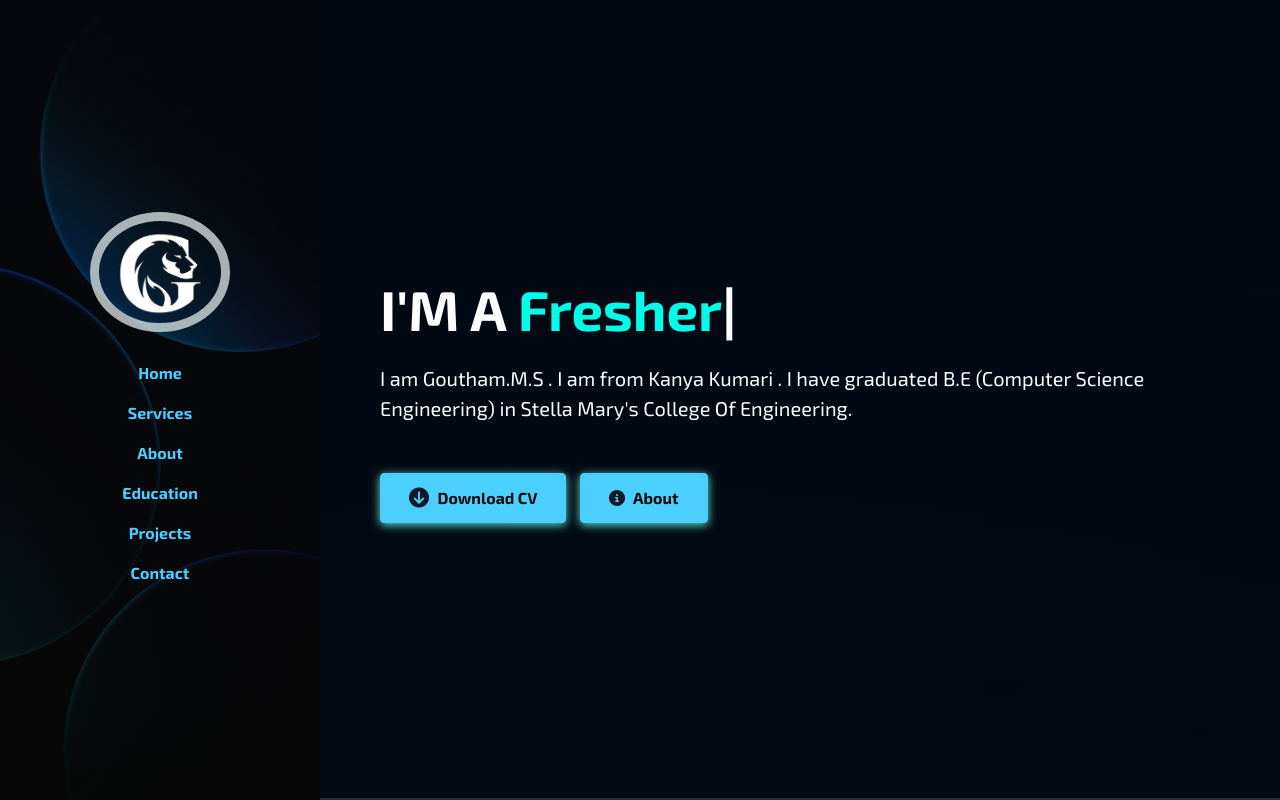
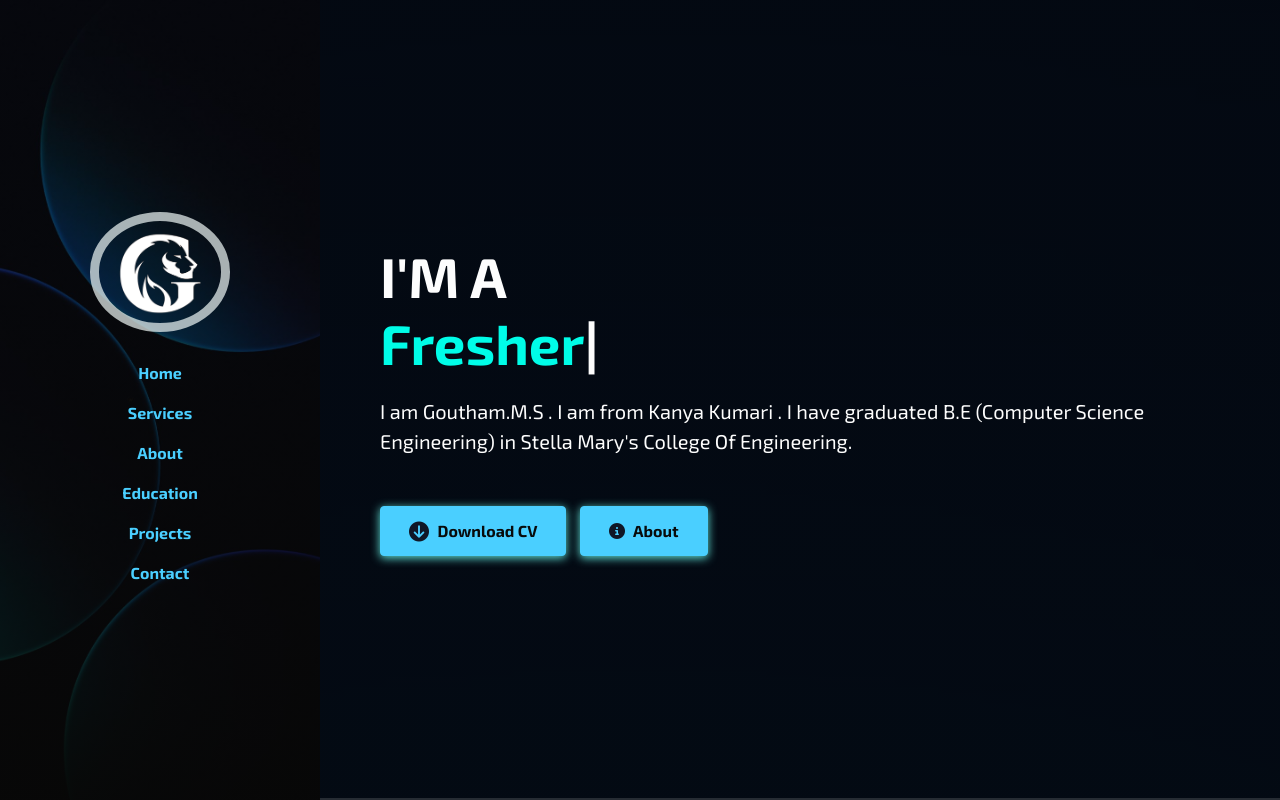
Before and after one commit to Goutham-17/webapp, a plain HTML site: page index.html in a window 1280 px wide. Shown: the top 800 px of the page. Drawn offline with nearby package versions, Linux system fonts and the light colour scheme.

Commit message:
Update index.html

```diff
--- a/index.html
+++ b/index.html
@@ -57,7 +57,7 @@
           <div class="container">
               <div class="row">
                   <div class="col-lg-12">
-                      <h1 class="maintext fw-bold" data-aos="fade-up">I'M A <span class="movtext typing"></span></h1>
+                      <h1 class="maintext fw-bold" data-aos="fade-up">I'M A <br><span class="movtext typing"></span></h1>
                       <p class="lead  mb-4" data-aos="fade-up" data-aos-delay="300" style="margin-top: 20px;">I am Goutham.M.S . I am from Kanya Kumari . I have graduated B.E (Computer Science Engineering) in Stella Mary's College Of Engineering.</p>
                       <div data-aos="fade-up" data-aos-delay="800" style="margin-top: 50px;">
                         <a href="images/Goutham.M.S.pdf" class="btn btn-brand1"><i class="fa-solid fa-circle-arrow-down fa-lg fa-bounce icon1"></i><span style="padding-left: 5px;"> Download CV</span></a>
```
